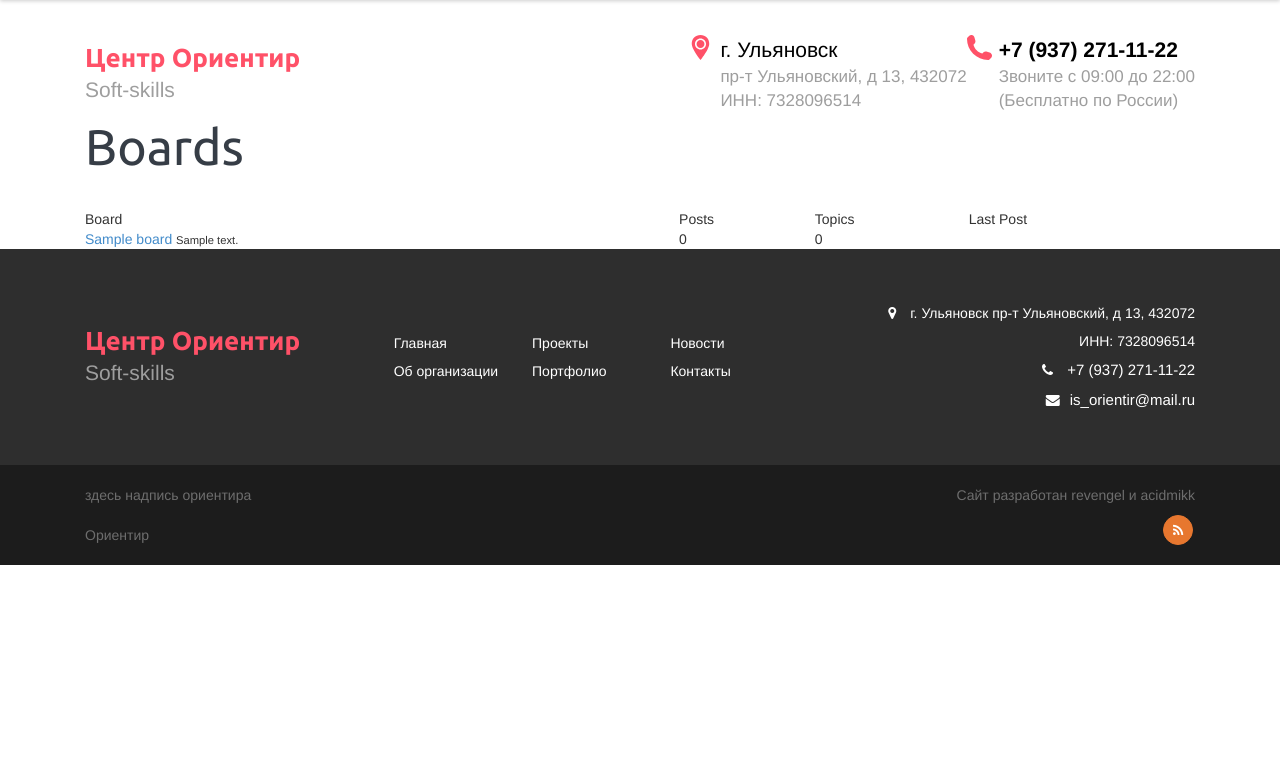
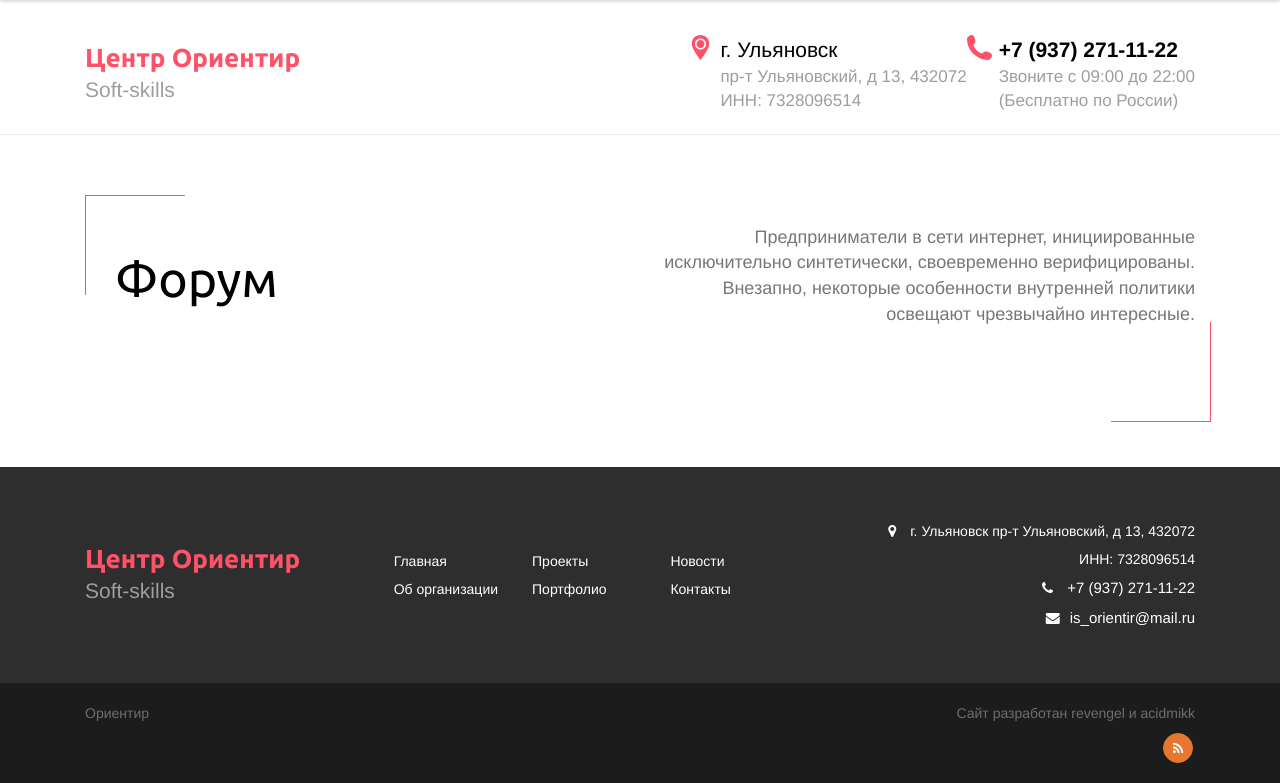
Before and after one commit to acidmikk/orientir, a Django app: page /forum/ in a window 1280 px wide. Shown: the part 65-848 px from the top of the page. Before the commit the page ends 630 px from the top, so only its background shows below. Run offline with Django 3.2, Linux system fonts and the light colour scheme; tables that the repository leaves empty hold one stand-in row (values such as "Sample post"); some libraries are stand-ins or nearby versions.

Commit message:
fix abs url

```diff
--- a/orientir/urls.py
+++ b/orientir/urls.py
@@ -21,6 +21,7 @@
 
 urlpatterns = [
     path('admin/', admin.site.urls),
+    #path('accounts/', include('django.contrib.auth.urls')),
     path('ckeditor/', include('ckeditor_uploader.urls')),
     path('', include('orientir_main.urls', namespace='main')),
     path('forum/', include('forum.urls', namespace='forum')),
--- a/orientir_main/urls.py
+++ b/orientir_main/urls.py
@@ -26,6 +26,7 @@
         path('registration/', RegisterUser.as_view(), name='registration'),
         path('login/', LoginUser.as_view(), name='login'),
         path('logout/', logout_user, name='logout'),
+        path('<str:username>', profile, name='profile')
     ])),
     path('structure/',  workers, name='structure'),
     path('search/', SearchList.as_view(), name='search'),
--- a/orientir_main/views.py
+++ b/orientir_main/views.py
@@ -188,3 +188,7 @@
 def logout_user(request):
     logout(request)
     return redirect('login')
+
+
+def profile(request, username):
+    return render(request, 'orientir_main/lk.html', {'user': User.objects.get(username=username)})
--- a/templates/forum/forum.html
+++ b/templates/forum/forum.html
@@ -1,5 +1,4 @@
-
-{% extends "rapir/layout/base.html" %}
+{% extends "orientir_main/layout/base.html" %}
 {% load static %}
 {% block title %}Ориентир | Форум{% endblock %}
 {% block content %}
--- a/templates/forum/home.html
+++ b/templates/forum/home.html
@@ -2,30 +2,46 @@
 {% load static %}
 {% block title %}Ориентир | Форум{% endblock %}
 {% block content %}
-    <div class="container">
-        <h1>Boards</h1>
-        <table class="table">
-            <thead class="thead-inverse">
-              <tr>
-                <th>Board</th>
-                <th>Posts</th>
-                <th>Topics</th>
-                <th>Last Post</th>
-              </tr>
-            </thead>
-            <tbody>
-              {% for board in board_list %}
-                <tr>
-                  <td>
-                      <a href="{% url 'board_topics' board.slug %}">{{ board.title }}</a>
-                      <small class="text-muted d-block">{{ board.description }}</small>
-                  </td>
-                  <td class="align-middle">0</td>
-                  <td class="align-middle">0</td>
-                  <td></td>
-                </tr>
-              {% endfor %}
-            </tbody>
-        </table>
-    </div>
+<section class="project-section forum-section">
+    <hr>
+    <div class="push40"></div>
+	<div class="container">
+		<div class="project-wrapper">
+			<div class="content">
+				<div class="project-header">
+					<div class="header-title">
+						<h2>Форум</h2>
+						<div class="push10"></div>
+						<div class="push25"></div>
+					</div>
+					<div class="subtitle">
+						<p>
+							Предприниматели в сети интернет, инициированные исключительно синтетически, своевременно верифицированы. Внезапно, некоторые особенности внутренней политики освещают чрезвычайно интересные.
+						</p>
+					</div>
+				</div>
+				<div class="section-item-wrapper">
+					<!--=======================Project item begin (2 item for preview)=======================-->
+					{% for discussion in boards %}
+						<a href="{{ discussion.get_absolute_url }}" class="section-item">
+							<div class="title-wrap">
+								<h3>{{ discussion.title }}</h3>
+								<div class="project-subtitle">
+									{{ discussion.description }}
+								</div>
+								<div class="item-bottom">
+									<div class="button" href="{{ discussion.get_absolute_url }}">Обсудить</div>
+								</div>
+							</div>
+						</a>
+                    {% endfor %}
+					<!--=======================Project item end=======================-->
+				</div>
+				{% include 'orientir_main/pagination.html' %}
+                <div class="push50"></div>
+			</div>
+		</div>
+	</div>
+</section>
+
 {% endblock %}
--- a/templates/orientir_main/layout/base.html
+++ b/templates/orientir_main/layout/base.html
@@ -82,7 +82,7 @@
     <div class="push30"></div>
     <div class="mobile-menu-inner">
         {% if request.user.is_authenticated %}
-            <li class="last"> {{user.username}} | <a href="{% url 'main:logout' %}">Выйти</a></li>
+            <li class="last"> <a href="{% url 'main:profile' user.username %}">{{user.username}}</a> | <a href="{% url 'main:logout' %}">Выйти</a></li>
         {% else %}
         <ul>
             <li>
@@ -142,10 +142,10 @@
                 <nav class="top-menu sign-menu visible-lg visible-md">
                     <ul>
                         <li>
+                            {% if request.user.is_authenticated %}
+                                <li class="last"> <a href="{% url 'main:profile' user.username %}">{{user.username}}</a> | <a href="{% url 'main:logout' %}">Выйти</a></li>
+                            {% else %}
                                 <i class="fa fa-sign-in" aria-hidden="true"></i>
-                            {% if request.user.is_authenticated %}
-                                <li class="last"> {{user.username}} | <a href="{% url 'main:logout' %}">Выйти</a></li>
-                            {% else %}
                                     <ul>
                                         <li>
                                             <a href="{% url 'main:login' %}" class="signin">Войти</a>
@@ -260,7 +260,7 @@
 <div class="footer-bottom-bar">
     <div class="container">
         <div class="footer-bottom-bar-inner">
-            <a href="{% url 'main:main' %}">здесь надпись ориентира<br> <br>Ориентир</a>
+            <a href="{% url 'main:main' %}">Ориентир</a>
             <div class="footer-bottom-bar-inner-end">
 	            <div>Сайт разработан <a href="https://telegram.me/revengel66">revengel</a> и <a href="https://telegram.me/acidmikk">acidmikk</a></div>
 	            <div class="push10"></div>
```
Also changed, not shown: orientir_main/models.py (+4 -4 lines), templates/orientir_main/lk.html (+11 -38 lines). Lines whose indentation alone changed are shown as unchanged.
